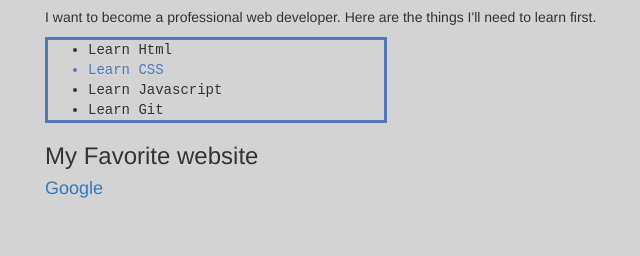
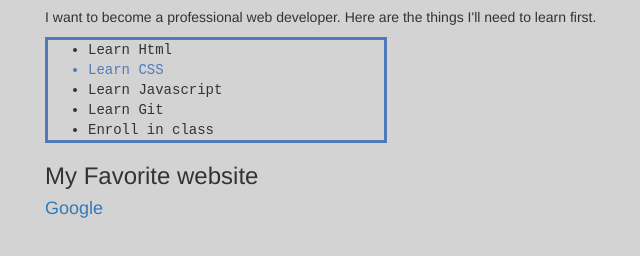
Before and after one commit to Brookeruu/My_First_Program, a plain HTML site: page index.html in a window 1280 px wide. Shown: the part 498-754 px from the top of the page, without its empty margins (25-665 px from the left). Drawn offline with nearby package versions, Linux system fonts and the light colour scheme.

Commit message:
update list item

```diff
--- a/index.html
+++ b/index.html
@@ -31,6 +31,8 @@
         <li class="list-item" id="css-item">Learn CSS</li>
         <li class="list-item">Learn Javascript</li>
         <li class="list-item">Learn Git</li>
+        <li class="list-item">Enroll in class</li>
+
       </ul>
       <h3>My Favorite website</h3>
       <h4><a href="http://www.google.com">Google</a></h4>
```
